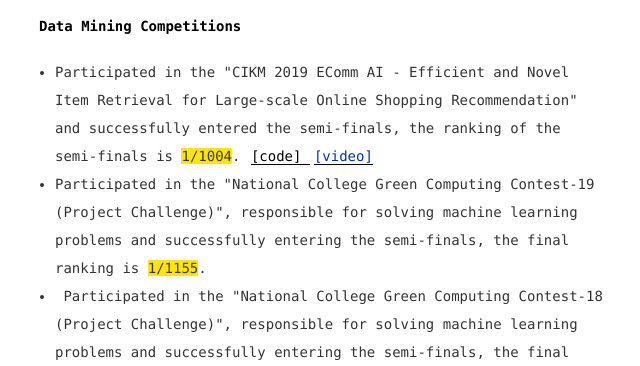
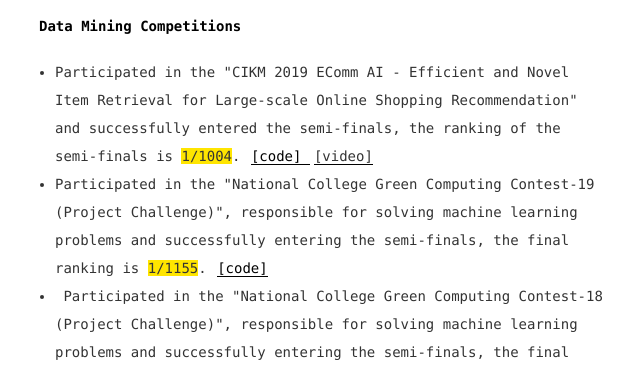
Before and after one commit to ChuanyuXue/profile, a Jekyll site: the page built from index.html, in a window 1280 px wide and 900 px high, scrolled down 1270 px. Shown: the top 366 px of the window, without its empty margins (315-955 px from the left). Built offline with Jekyll 4.4.1, drawn with Linux system fonts in a browser that asks for light colours.

Commit message:
Update index.html

```diff
--- a/index.html
+++ b/index.html
@@ -129,11 +129,11 @@
 <ul>
 	<li>
 		Participated in the "CIKM 2019 EComm AI - Efficient and Novel Item Retrieval for Large-scale Online Shopping
-Recommendation" and successfully entered the semi-finals, the ranking of the semi-finals is <span style="background-color:#FFE500;">1</span><span style="background-color:#FFE500;">/1004</span>. <a href="https://github.com/ChuanyuXue/CIKM-2019-AnalytiCup" target="_blank">[code]&nbsp;</a><a href="https://tianchi.aliyun.com/course/video?liveId=41116" target="_blank"><span style="color:#003399;">[video]</span></a>
+Recommendation" and successfully entered the semi-finals, the ranking of the semi-finals is <span style="background-color:#FFE500;">1</span><span style="background-color:#FFE500;">/1004</span>. <a href="https://github.com/ChuanyuXue/CIKM-2019-AnalytiCup" target="_blank">[code]&nbsp;</a><span style="color:#003399;"><a href="https://tianchi.aliyun.com/course/video?liveId=41116" target="_blank"><span style="color:;">[video]</span></a></span>
 	</li>
 	<li>
 		Participated in the "National College Green Computing Contest-19 (Project Challenge)", responsible for solving machine
-learning problems and successfully entering the semi-finals, the final ranking is <span style="background-color:#FFE500;">1/1155</span>.&nbsp;
+learning problems and successfully entering the semi-finals, the final ranking is <span style="background-color:#FFE500;">1/1155</span>. <a href="https://github.com/ChuanyuXue/Chinese-OpenGCC-Contest-1st-Solution" target="_blank">[code]</a>
 	</li>
 	<li>
 		&nbsp;Participated in the "National College Green Computing Contest-18 (Project Challenge)", responsible for solving machine
```
